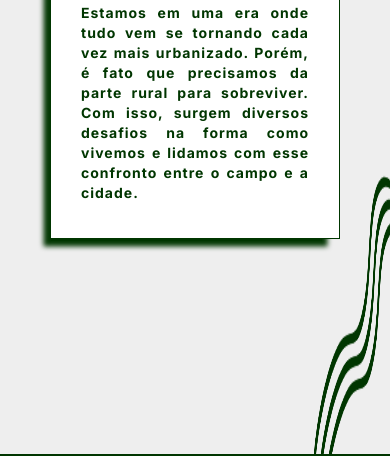
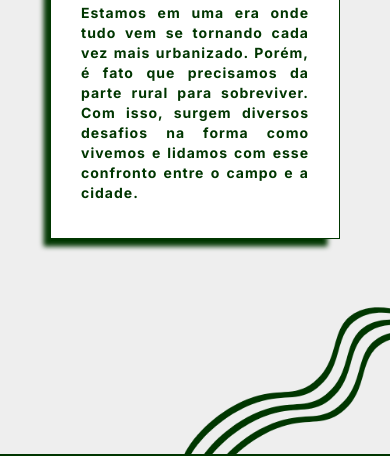
Before and after one commit to NicolasFelipe162/Projeto-Agrinho, a plain HTML site: page index.html in a window 390 px wide. Shown: the part 388-844 px from the top of the page. Drawn offline with Linux system fonts and the light colour scheme.

Commit message:
Comentários no código

```diff
--- a/style.css
+++ b/style.css
@@ -24,7 +24,6 @@ html {
     color: var(--cor-04);
     font-size: 14px;
     letter-spacing: 1px;
-    /* background-color: var(--teste);    */
 }
 
 /* BODY */
@@ -44,7 +43,7 @@ body {
     border-radius: 25px;
 }
 
-/*  */
+/* ANIMAÇÃO INICIO */
 .animacao-inicio{
     position: absolute;
     top: 0;
@@ -129,10 +128,6 @@ header {
     justify-content: space-evenly;
 }
 
-/* .links__item{
-} */
-
-
 .links__item a,
 .links__item p {
     display: block;
@@ -192,9 +187,6 @@ header {
     opacity: 1;
 }
 
-/* .menu__secao{
-} */
-
 .menu__secao a {
     display: block;
     height: 100%;
@@ -210,7 +202,6 @@ header {
 section {
     padding: 150px 0 50px 0;
 }
-
 
 /* PRIMEIRA SECAO */
 .primeira-secao {
@@ -248,10 +239,6 @@ section {
 .primeira-secao__conteudo p {
     font-weight: bold;
 }
-
-/* .primeira-secao__conteudo > div{
-    color: var(--cor-02);
-} */
 
 /* SEGUNDA SECAO */
 .segunda-secao {
@@ -320,9 +307,6 @@ section {
     background-color: var(--cor-03);
 }
 
-/* .terceira-secao__conteudo{
-} */
-
 .terceira-secao__conteudo h2 {
     padding: 25px 50px;
     margin: 0 25px;
@@ -385,7 +369,7 @@ section {
 }
 
 
-/*  QUARTA SECAO */
+/* QUARTA SECAO */
 .quarta-secao {
     background-image: linear-gradient(var(--cor-03), var(--cor-04));
 }
@@ -487,8 +471,6 @@ section {
     height: 110px;
     margin: 20px 0;
 }
-
-
 
 .quarta-secao__conteudo__blocos li ul li:hover>img {
     scale: 1.1;
@@ -643,7 +625,7 @@ section {
     text-align: justify;
 }
 
-/* BOTAO */
+/* BOTAO VOLTA INICIO */
 .botao-volta-inicio {
     position: fixed;
     bottom: 50px;
@@ -772,6 +754,7 @@ footer h2 {
     font-size: 12px;
 }
 
+/* TELA 1100PX */
 @media screen and (max-width: 1100px) {
     .segunda-secao__conteudo{
         padding: 50px 25px;
@@ -806,6 +789,7 @@ footer h2 {
     }
 }
 
+/* TELA 1000PX */
 @media screen and (max-width: 1000px) {
     header{
         flex-direction: row-reverse;
@@ -840,8 +824,13 @@ footer h2 {
     .menu__secao a{
         padding: 5px;
     }
+
+    .primeira-secao{
+        background-image: url(IMG/banner-04-quadrado.png);
+    }
 }
 
+/* TELA 850PX */
 @media screen and (max-width: 850px) {
     .primeira-secao {
         padding-left: 50px;
@@ -887,9 +876,14 @@ footer h2 {
     }
 }
 
+/* TELA 700PX */
 @media screen and (max-width: 700px) {
     .animacao-inicio p{
         font-size: 50px;
+    }
+
+    .primeira-secao{
+        background-image: url(IMG/banner-04-vertical.png);
     }
 
     .primeira-secao__conteudo p:last-child{
@@ -944,6 +938,7 @@ footer h2 {
     }
 }
 
+/* TELA 550PX */
 @media screen and (max-width: 550px) {
     .primeira-secao__conteudo p:nth-child(2){
         display: none;
```
Also changed, not shown: IMG/banner-04-quadrado.png (added), IMG/banner-04-vertical.png (added).
